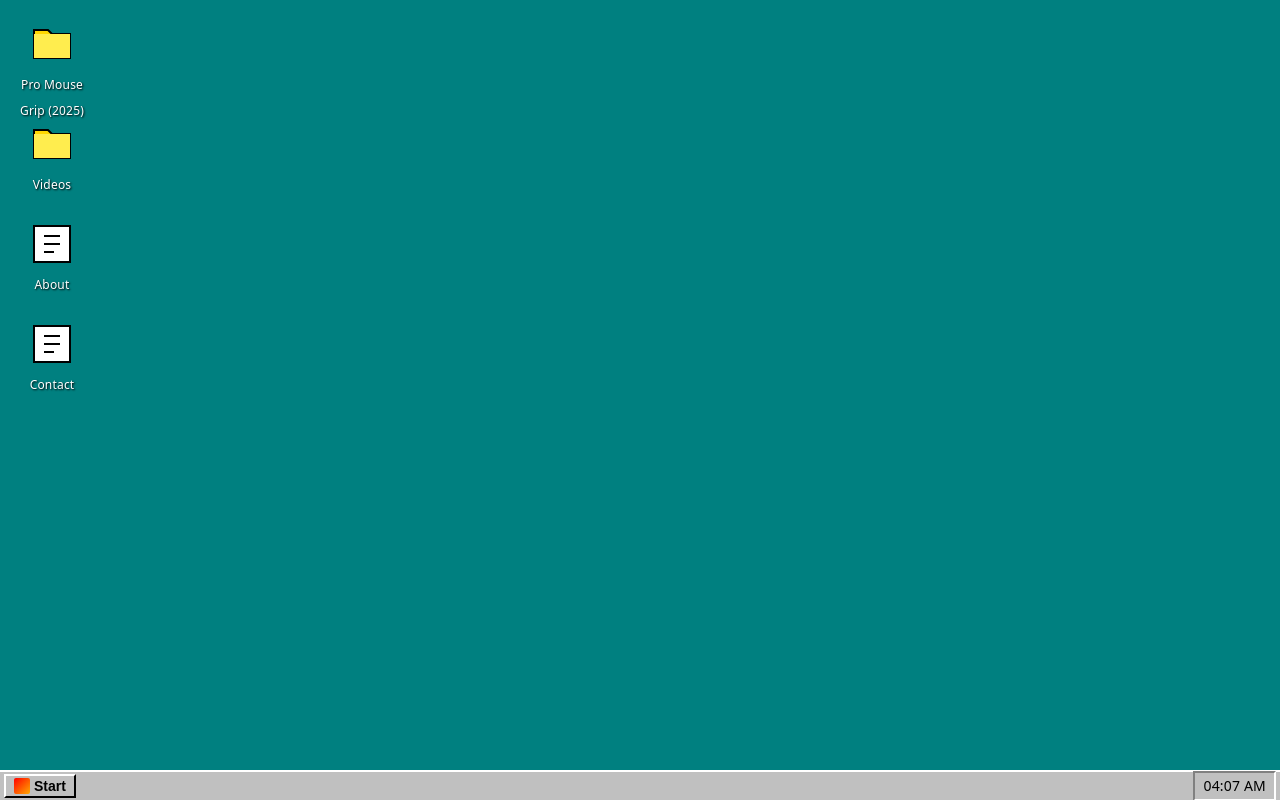
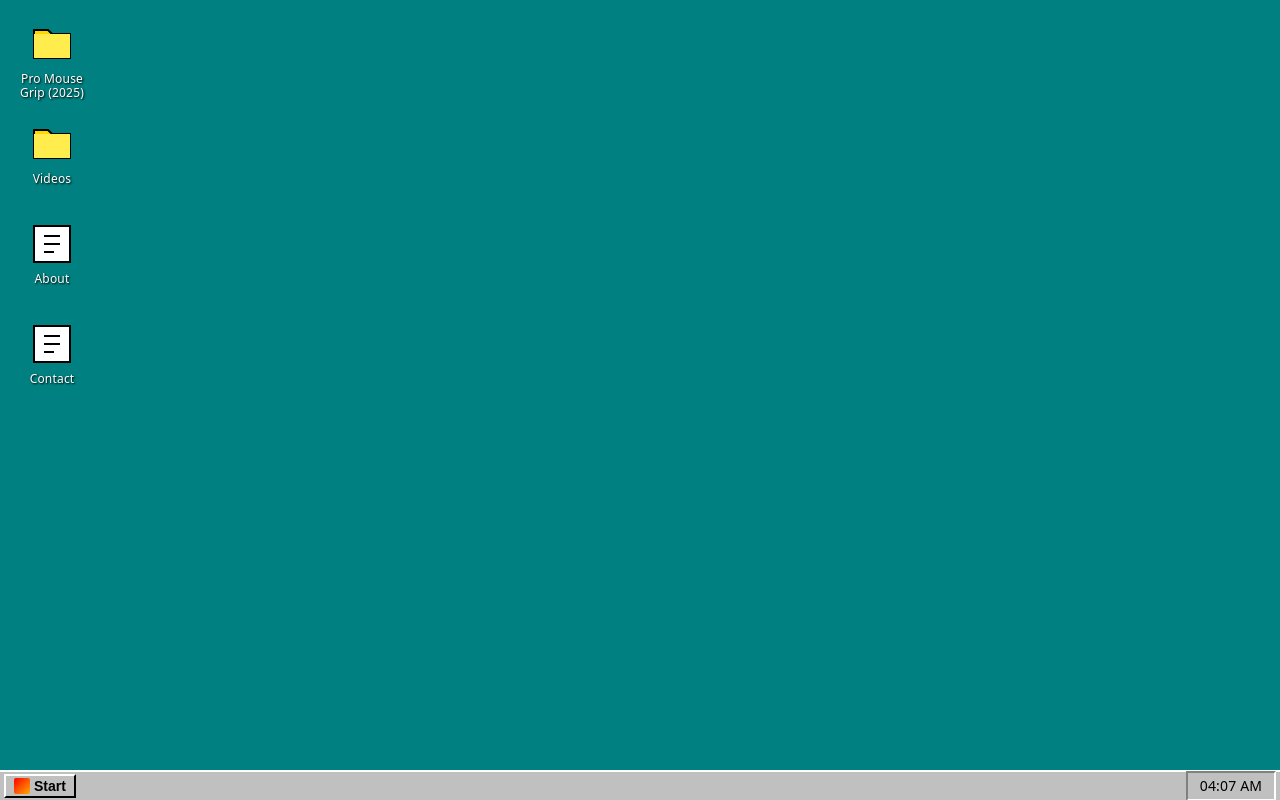
Before and after one commit to F-Kostic/netlify_website, a React (Vite) app: page / in a window 1280 px wide. Built offline with nearby package versions, Linux system fonts and the light colour scheme.

Commit message:
adjustment to taskbar logic

```diff
--- a/src/App.tsx
+++ b/src/App.tsx
@@ -592,7 +592,8 @@ const Win98Portfolio = () => {
             fontSize: '12px',
             color: 'white', // Icon label text color
             textAlign: 'center',
-            textShadow: '1px 1px 2px black' // Text shadow for readability
+            textShadow: '1px 1px 2px black', // Text shadow for readability
+            lineHeight: '1.2'   // CUSTOMIZE: Adjust line spacing
           }}>{icon.name}</span>
         </div>
       ))}
@@ -856,7 +857,7 @@ const Win98Portfolio = () => {
               } else if (activeWindow === win.id) {
                 minimizeWindow(win.id);
               } else {
-                setActiveWindow(win.id);
+                bringToFront(win.id);
               }
             }}
           >
@@ -871,7 +872,9 @@ const Win98Portfolio = () => {
           border: '2px solid',
           borderColor: '#808080 white white #808080',
           fontSize: '14px',
-          color: 'black' // CUSTOMIZE: Clock text color
+          color: 'black',
+          flexShrink: 0,
+          minWidth: '70px' // CUSTOMIZE: Clock text color
         }}>
           {time.toLocaleTimeString([], { hour: '2-digit', minute: '2-digit' })}
         </div>
```
